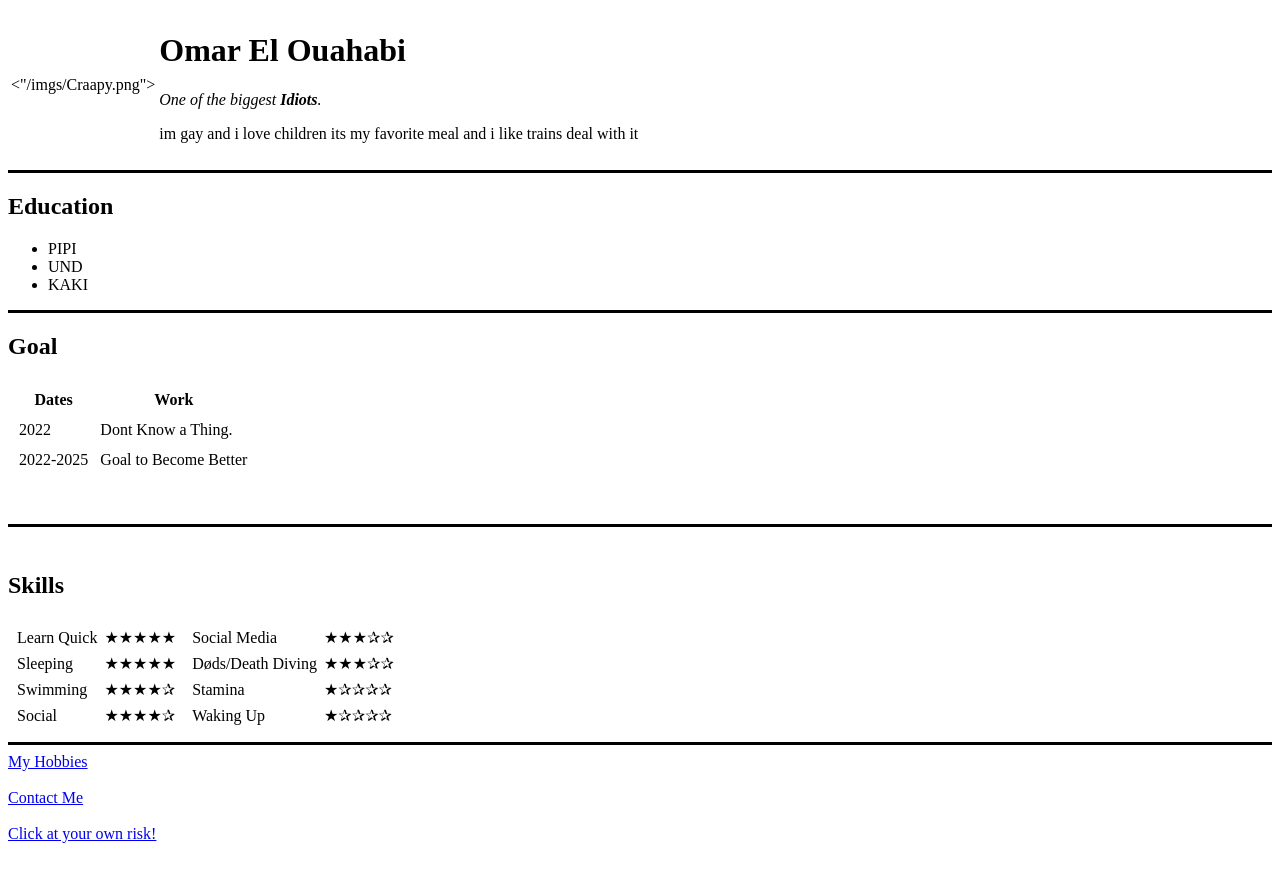
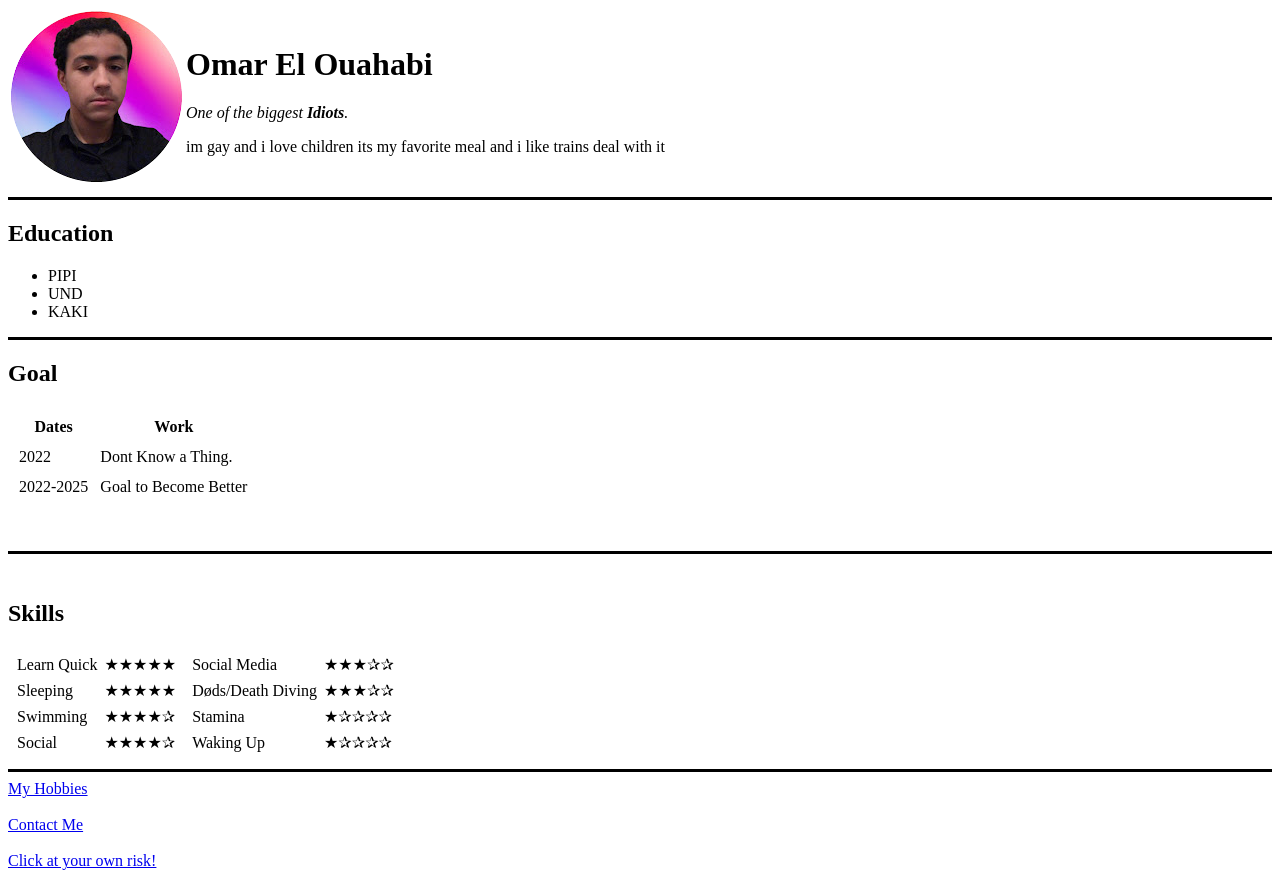
Before and after one commit to TheCreeaperBoy/cv, a plain HTML site: page index.html in a window 1280 px wide. Before the commit the page ends 851 px from the top, so only its background shows below. Drawn offline with Linux system fonts and the light colour scheme.

Commit message:
Update index.html

```diff
--- a/index.html
+++ b/index.html
@@ -11,7 +11,7 @@
 <body>
     <table>
         <tr>
-            <td><"/imgs/Craapy.png"></td>
+            <td><img src="/imgs/Craapy.png"></td>
             <td>
                 <h1>Omar El Ouahabi</h1>
                 <p><em>One of the biggest <strong>Idiots</strong>.</em>
```
